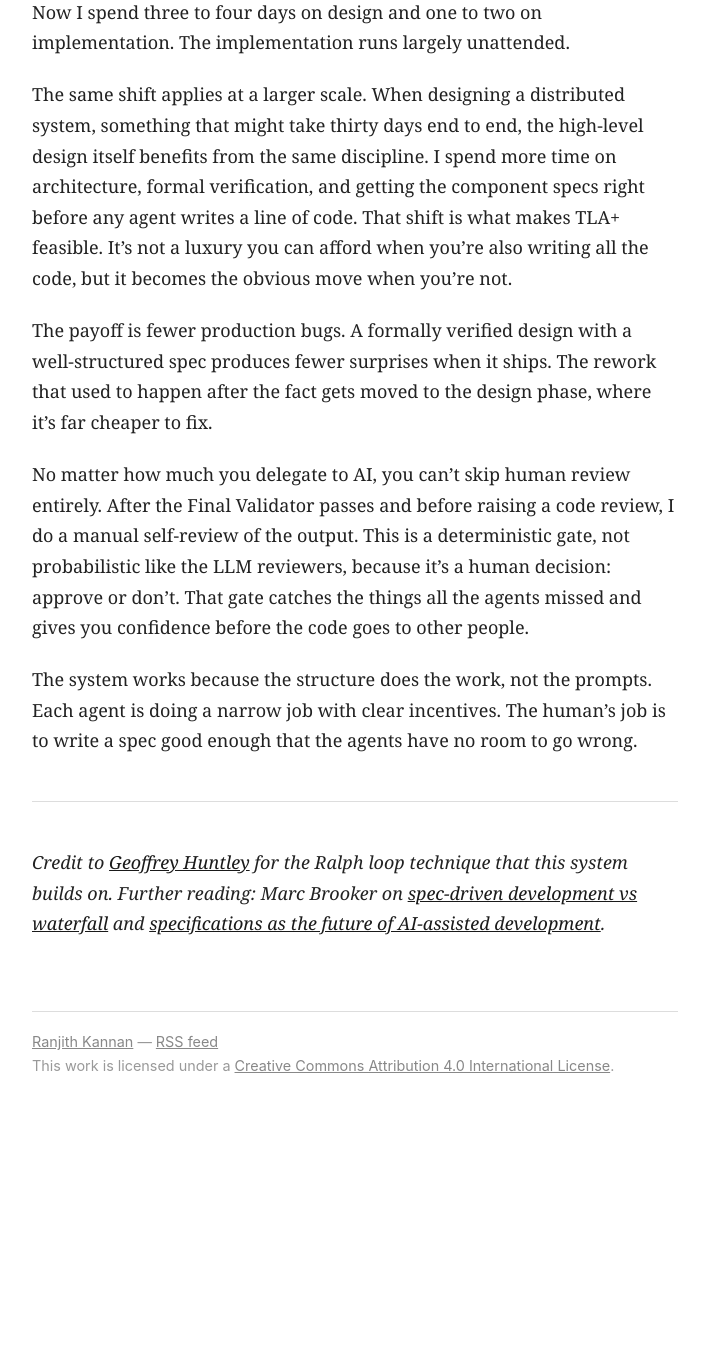
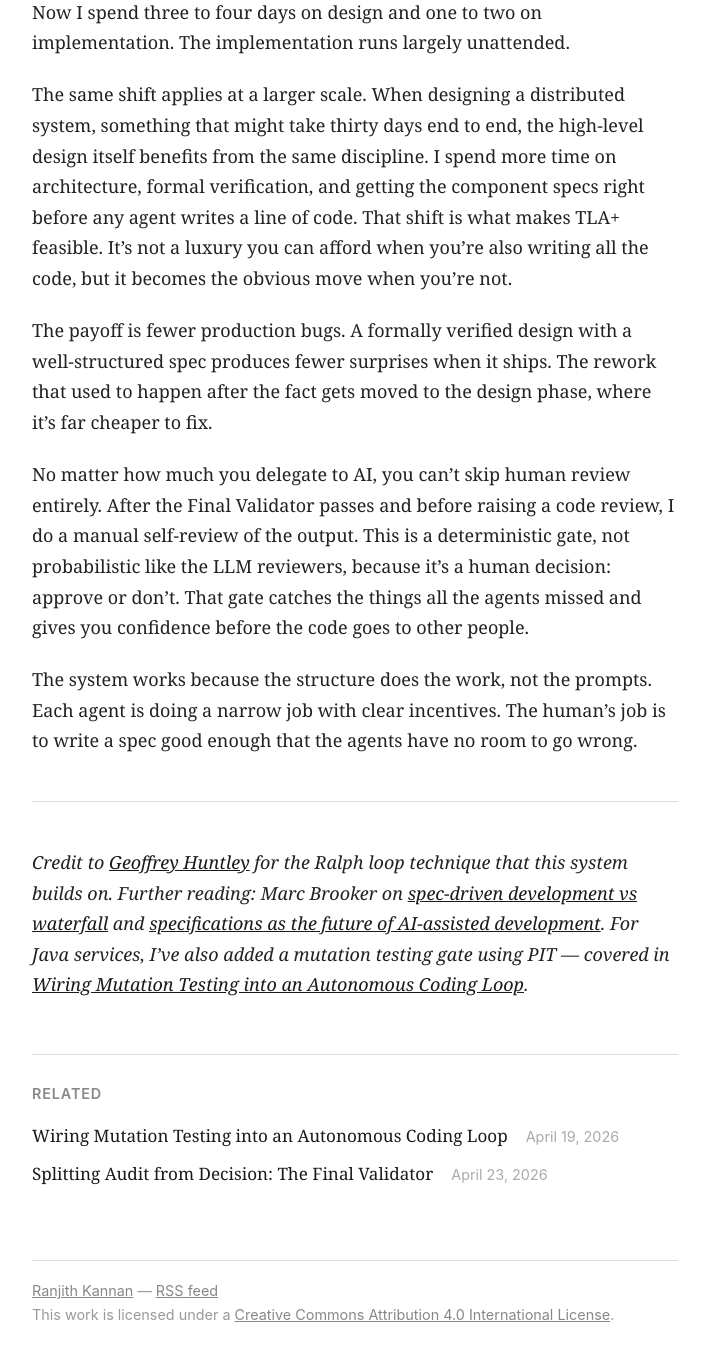
Before and after one commit to ranjithkannank/ranjithkannank.github.io, a Jekyll site: the page built from _posts/2026-04-10-multi-agent-tdd-loop.md, in a window 1280 px wide and 1400 px high, scrolled down 8089 px. Shown: the top 1361 px of the window, without its empty margins (285-994 px from the left). Built offline with Jekyll 4.4.1, drawn with Linux system fonts in a browser that asks for light colours; before the commit the page ends 9240 px from its top, so only the background shows below that.

Commit message:
Add PIT mutation testing and Final Validator posts
- New post: Wiring Mutation Testing into an Autonomous Coding Loop
- New post: Splitting Audit from Decision: The Final Validator
- Add related posts section to post layout with CSS
- Cross-link all three posts in the series

Co-Authored-By: Claude Opus 4.6 <noreply@anthropic.com>

```diff
--- a/_layouts/post.html
+++ b/_layouts/post.html
@@ -15,3 +15,27 @@ layout: default
     {{ content }}
   </div>
 </article>
+
+{% if page.related %}
+  {% assign related_posts = "" | split: "" %}
+  {% for related_url in page.related %}
+    {% for post in site.posts %}
+      {% if post.url == related_url %}
+        {% assign related_posts = related_posts | push: post %}
+      {% endif %}
+    {% endfor %}
+  {% endfor %}
+  {% if related_posts.size > 0 %}
+  <div class="related-posts">
+    <h2>Related</h2>
+    <ul>
+      {% for post in related_posts %}
+      <li>
+        <a href="{{ post.url | relative_url }}">{{ post.title }}</a>
+        <span class="date">{{ post.date | date: "%B %-d, %Y" }}</span>
+      </li>
+      {% endfor %}
+    </ul>
+  </div>
+  {% endif %}
+{% endif %}
--- a/_posts/2026-04-10-multi-agent-tdd-loop.md
+++ b/_posts/2026-04-10-multi-agent-tdd-loop.md
@@ -2,6 +2,9 @@
 layout: post
 title: "Building a Multi-Agent TDD Loop for Autonomous Code Development"
 date: 2026-04-10
+related:
+  - /2026/04/19/pit-mutation-testing-ralph-loop/
+  - /2026/04/23/final-validator-ralph-loop/
 ---
 
 Most AI coding workflows put one agent in charge of everything: write the code, write the tests, review the result. This post describes a different approach, a multi-agent TDD system with six specialized agents and competing incentives, that I've been running in production. The task execution is orchestrated by a [Ralph loop](https://ghuntley.com/ralph/), an autonomous bash loop that drives Claude Code against a task list until everything is done. The agents are what make it work.
@@ -164,4 +167,4 @@ The system works because the structure does the work, not the prompts. Each agen
 
 ---
 
-*Credit to [Geoffrey Huntley](https://ghuntley.com/ralph/) for the Ralph loop technique that this system builds on. Further reading: Marc Brooker on [spec-driven development vs waterfall](https://brooker.co.za/blog/2026/04/09/waterfall-vs-spec.html) and [specifications as the future of AI-assisted development](https://kiro.dev/blog/kiro-and-the-future-of-software-development/).*
+*Credit to [Geoffrey Huntley](https://ghuntley.com/ralph/) for the Ralph loop technique that this system builds on. Further reading: Marc Brooker on [spec-driven development vs waterfall](https://brooker.co.za/blog/2026/04/09/waterfall-vs-spec.html) and [specifications as the future of AI-assisted development](https://kiro.dev/blog/kiro-and-the-future-of-software-development/). For Java services, I've also added a mutation testing gate using PIT — covered in [Wiring Mutation Testing into an Autonomous Coding Loop](/2026/04/19/pit-mutation-testing-ralph-loop/).*
--- a/assets/css/main.css
+++ b/assets/css/main.css
@@ -242,6 +242,53 @@ footer a:hover {
   color: #444;
 }
 
+/* Related posts */
+.related-posts {
+  margin-top: 3rem;
+  padding-top: 1.5rem;
+  border-top: 1px solid #ddd;
+}
+
+.related-posts h2 {
+  font-size: 0.8rem;
+  font-family: -apple-system, BlinkMacSystemFont, 'Segoe UI', Helvetica, Arial, sans-serif;
+  font-weight: 600;
+  text-transform: uppercase;
+  letter-spacing: 0.06em;
+  color: #888;
+  margin-bottom: 0.8rem;
+}
+
+.related-posts ul {
+  list-style: none;
+  margin: 0;
+  padding: 0;
+}
+
+.related-posts li {
+  display: flex;
+  align-items: baseline;
+  gap: 1rem;
+  margin-bottom: 0.5rem;
+}
+
+.related-posts a {
+  color: #1a1a1a;
+  text-decoration: none;
+  font-size: 0.95rem;
+}
+
+.related-posts a:hover {
+  text-decoration: underline;
+}
+
+.related-posts .date {
+  font-size: 0.8rem;
+  font-family: -apple-system, BlinkMacSystemFont, 'Segoe UI', Helvetica, Arial, sans-serif;
+  color: #aaa;
+  white-space: nowrap;
+}
+
 /* Back link */
 .back-link {
   display: inline-block;
```
Also changed, not shown: _posts/2026-04-19-pit-mutation-testing-ralph-loop.md (added, +144 -0 lines), _posts/2026-04-23-final-validator-ralph-loop.md (added, +129 -0 lines).
